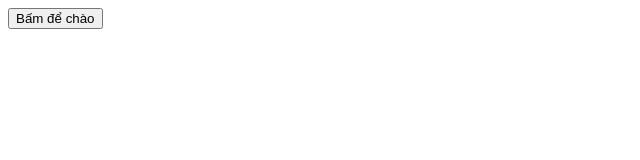
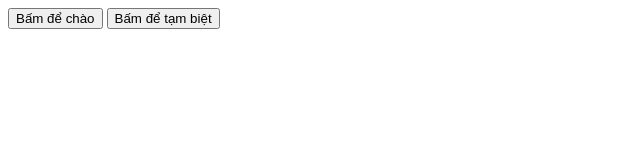
Before and after one commit to hoanganh306/CPL_GIT_Assignment01_PhamNgocHoangAnh, a plain HTML site: page PhamNgocHoangAnh/app/index.html in a window 1280 px wide. Shown: the whole page, without its empty margins (0-640 px from the left). Drawn offline with Linux system fonts and the light colour scheme.

Commit message:
feat: add bye button (tạm biệt) - update PR

```diff
--- a/PhamNgocHoangAnh/app/index.html
+++ b/PhamNgocHoangAnh/app/index.html
@@ -3,8 +3,10 @@
   <head><title>My Sample App</title></head>
   <body>
     <button id="btnHello">Bấm để chào</button>
+    <button id="btnBye">Bấm để tạm biệt</button>
     <script>
       document.getElementById('btnHello').onclick = () => alert('xin chào');
+      document.getElementById('btnBye').onclick = () => alert('tạm biệt');
     </script>
   </body>
 </html>
```
